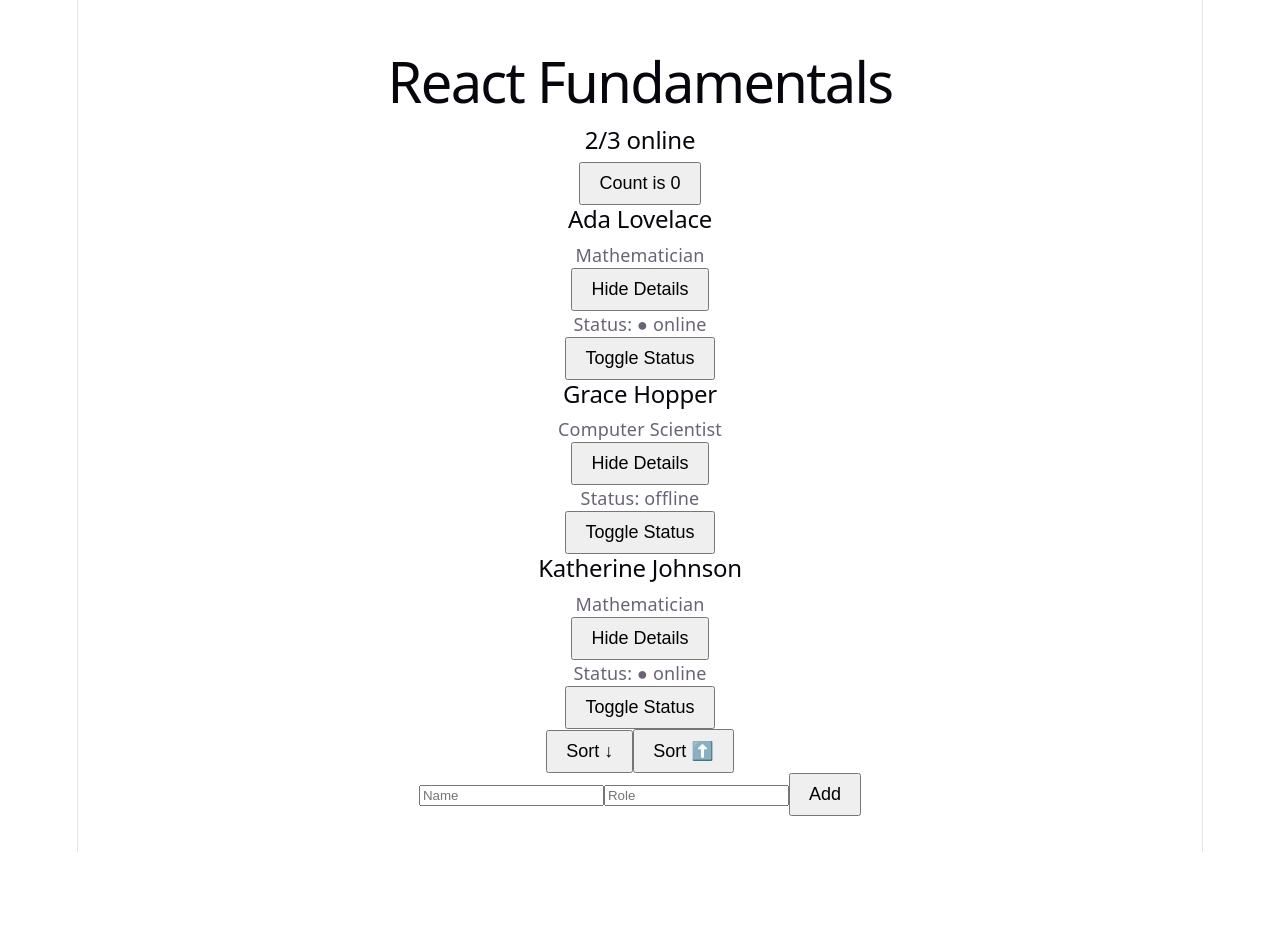
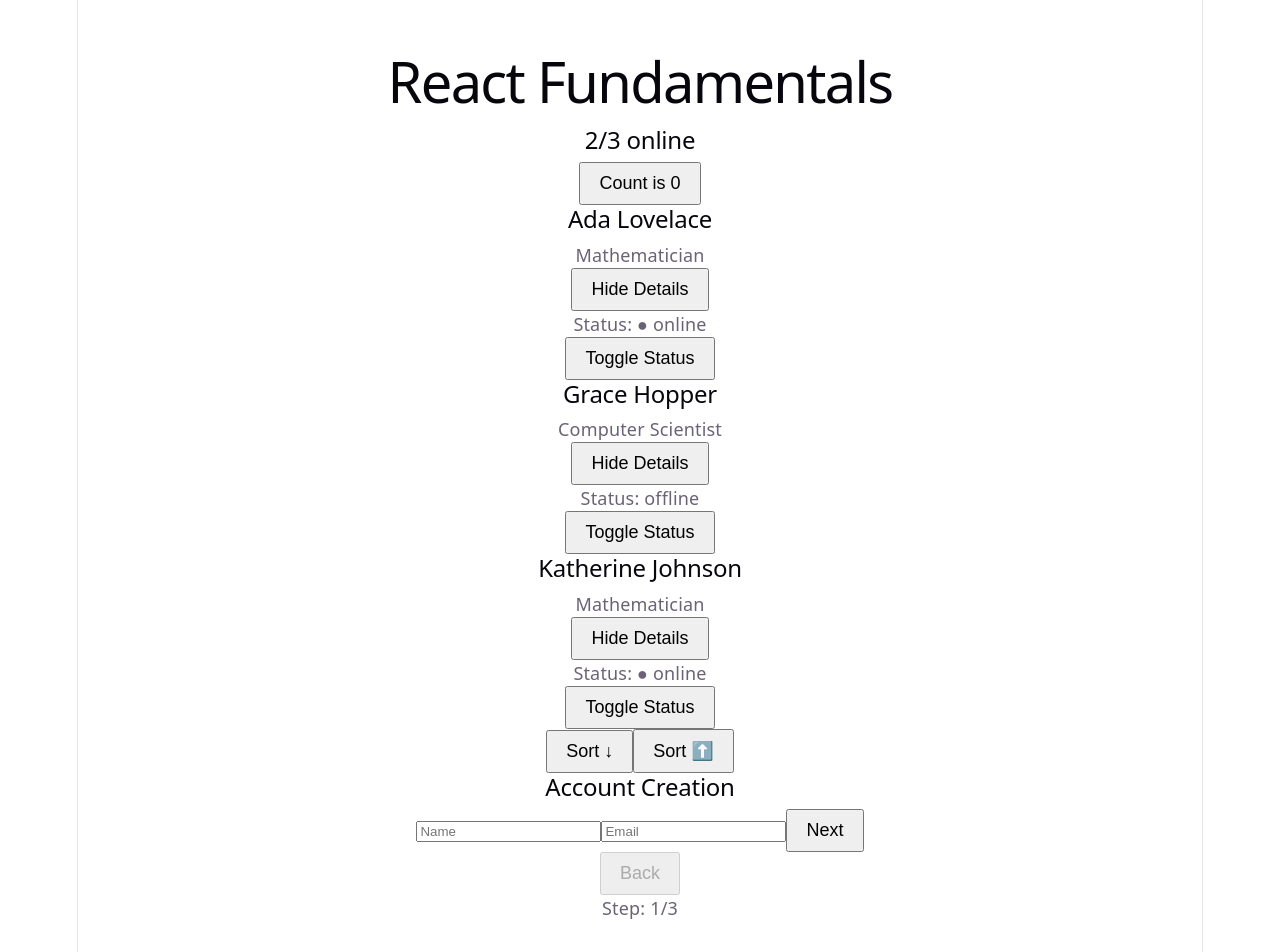
Before and after one commit to nnetraga97/react-fundamentals, a React (Vite) app in the folder 05-react-fundamentals/: page / in a window 1280 px wide. Shown: the top 952 px of the page. Before the commit the page ends 852 px from the top, so only its background shows below. Built offline with nearby package versions, Linux system fonts and the light colour scheme.

Commit message:
ProfileCard with toggle, derived online count, keys experiment

```diff
--- a/05-react-fundamentals/src/App.jsx
+++ b/05-react-fundamentals/src/App.jsx
@@ -1,6 +1,7 @@
 import { useState } from 'react'
 import './App.css'
 import ProfileCard from './comp/ProfileCard'
+import SignUp from './comp/wizards/SignUp'
 
 function App() {
   const [count, setCount] = useState(0)
@@ -43,13 +44,7 @@ function App() {
   Sort ⬆️
 </button>
       {/* Lesson assignments render below */}
-
-      <form onSubmit={handleSubmit}>
-              <input value={name} onChange={(e) => setName(e.target.value)} type="text" placeholder="Name" />
-      <input value={role} onChange={(e) => setRole(e.target.value)} type="text" placeholder="Role" />
-      {error && <p style={{ color: 'red' }}>{error}</p>}
-
-        <button type="submit">Add</button> </form>
+        <SignUp setUsers={setUsers} />
     </main>
   )
 }
--- /dev/null
+++ b/05-react-fundamentals/src/comp/wizards/SignUp.jsx
@@ -0,0 +1,88 @@
+import { useState } from 'react'
+
+function SignUp({ setUsers }) {
+  const [name, setName] = useState('');
+  const [role, setRole] = useState('');
+  const [email, setEmail] = useState('');
+  const [error, setError] = useState(null);
+  const [bio, setBio] = useState('');
+  const [step, setStep] = useState(1);
+
+  const handleSave = (e) => {
+    e.preventDefault();
+    if (name.trim() === '' || role.trim() === '' || email.trim() === '') {
+      setError('Name, role, and email are required');
+      return;
+    }
+    setError(null);
+    console.log({ name, role, email, bio });
+    setUsers(prevUsers => [...prevUsers, { id: crypto.randomUUID(), name, role, email, bio }]);
+    setStep(1);
+    setName('');
+    setRole('');
+    setEmail('');
+    setBio('');
+  }
+
+  const onNext = () => {
+    if (step === 1 && (name.trim() === '' || email.trim() === '')) {
+      setError('Name and email are required');
+      return;
+    }
+    if (step === 2 && role.trim() === '') {
+      setError('Role is required');
+      return;
+    }
+    setError(null);
+    setStep(step + 1);
+  }
+
+  return (
+    <div className="sign-up">
+      {step === 1 && <Account name={name} email={email} setName={setName} setEmail={setEmail} setStep={setStep} onNext={onNext} />}
+      {step === 2 && <Profile role={role} bio={bio} setRole={setRole} setBio={setBio} setStep={setStep} onNext={onNext} />}
+      {step === 3 && <Review name={name} email={email} role={role} bio={bio} setStep={setStep} onNext={onNext} />}
+      {step === 3 && <button onClick={handleSave}>Save</button>}
+      <button onClick={() => setStep(step - 1)} disabled={step === 1}>Back</button>
+      {error && <p style={{ color: 'red' }}>{error}</p>}
+      <p>Step: {step}/3</p>
+    </div>
+  )
+
+}
+
+export default SignUp
+
+function Account({name, email, setName, setEmail, setStep,onNext}){
+    return (
+        <div>
+            <h2>Account Creation</h2>
+            <input type="text" placeholder="Name" value={name} onChange={(e) => setName(e.target.value)} />
+            <input type="email" placeholder="Email" value={email} onChange={(e) => setEmail(e.target.value)} />
+            <button onClick={onNext}>Next</button>
+        </div>
+    )
+}
+
+function Profile({role, bio, setRole, setBio, setStep,onNext}){
+    return (
+        <div>
+            <h2>Profile Creation</h2>
+            <input type="text" placeholder="Role" value={role} onChange={(e) => setRole(e.target.value)} />
+            <textarea placeholder="Bio" value={bio} onChange={(e) => setBio(e.target.value)} />
+            <button onClick={onNext}>Next</button>
+        </div>
+    )
+}
+
+function Review({name, email, role, bio, setStep}){
+    return (
+        <div>
+            <h2>Review</h2>
+            <p>Name: {name}</p><button onClick={() => setStep(1)}>Edit</button>
+            <p>Email: {email}</p><button onClick={() => setStep(1)}>Edit</button>
+            <p>Role: {role}</p><button onClick={() => setStep(2)}>Edit</button>
+            <p>Bio: {bio}</p><button onClick={() => setStep(2)}>Edit</button>
+        </div>
+    )
+}
```
